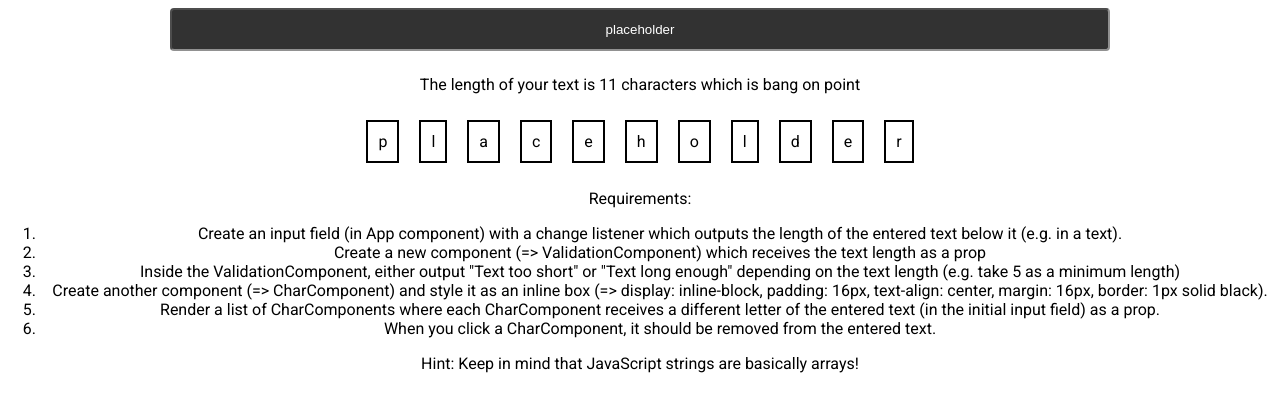
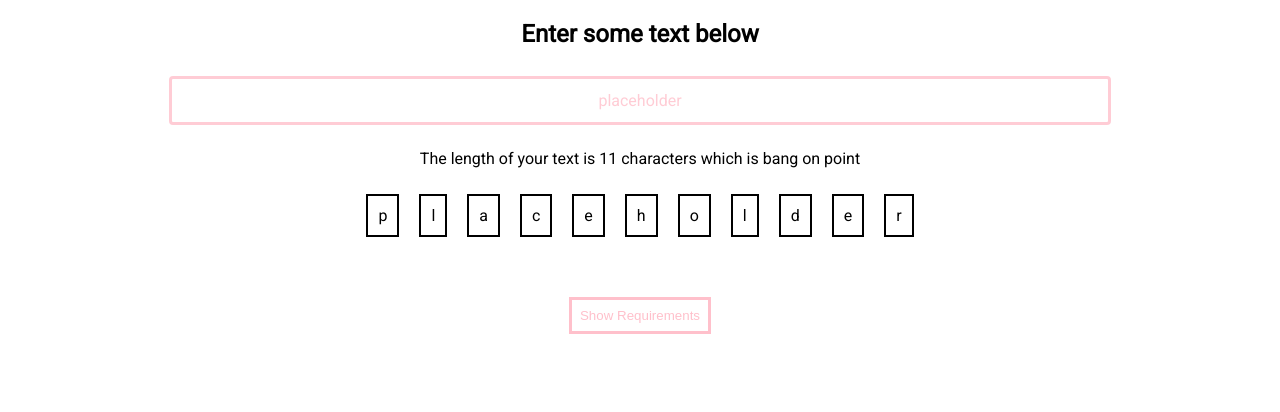
Before and after one commit to sophiewo/word-counter, a React (Create React App) app: page / in a window 1280 px wide. Shown: the top 412 px of the page. Built offline with nearby package versions, Linux system fonts and the light colour scheme.

Commit message:
Button styling

```diff
--- a/src/App.css
+++ b/src/App.css
@@ -8,10 +8,23 @@
 input[type=text] {
   width: 70%;
   opacity: 80%;
-  background-color: black;
-  color: white;
+  background-color: white;
+  border: 3px solid pink;
+  font: inherit;
+  color: pink;
   padding: 12px 20px;
   margin: 8px 0;
   border-radius: 4px;
   text-align: center;
+  cursor: text
 }
+
+button {
+  background-color: white;
+  font: 'inherit';
+  border: 3px solid pink;
+  padding: 8px;
+  margin: 50px;
+  color: pink;
+  cursor: pointer
+  }
--- a/src/App.js
+++ b/src/App.js
@@ -7,7 +7,8 @@ class App extends Component {
 
   state = {
     text: 'placeholder',
-    textLength:  11
+    textLength:  11,
+    showInstructions: false
   }
 
   changeParaHandler = (event) => {
@@ -17,18 +18,15 @@ class App extends Component {
     })
   };
 
+  toggleShowInstructions = () => {
+    const doesShow = this.state.showInstructions;
+    this.setState({ showInstructions: !doesShow})
+  }
 
   render() {
-    return (
-      <div className="App">
-        <input type="text"  onChange={this.changeParaHandler} value={this.state.text} />
 
-        <ValidationComponent
-          textLength={this.state.textLength} />
-
-        <CharComponent
-          text={this.state.text} />
-
+    if (this.state.showInstructions === true) {
+      <div>
         <p> Requirements: </p>
         <ol>
           <li>Create an input field (in App component) with a change listener which outputs the length of the entered text below it (e.g. in a text).</li>
@@ -38,7 +36,24 @@ class App extends Component {
           <li>Render a list of CharComponents where each CharComponent receives a different letter of the entered text (in the initial input field) as a prop.</li>
           <li>When you click a CharComponent, it should be removed from the entered text.</li>
         </ol>
-        <p>Hint: Keep in mind that JavaScript strings are basically arrays!</p>
+      </div>
+    }
+
+    return (
+      <div className="App">
+        <h2> Enter some text below</h2>
+        <input type="text"  onChange={this.changeParaHandler} value={this.state.text} />
+
+        <ValidationComponent
+          textLength={this.state.textLength} />
+
+        <CharComponent
+          text={this.state.text} />
+        <button
+          onClick={this.toggleShowInstructions}>
+            Show Requirements
+          </button>
+
       </div>
     );
   }
```
